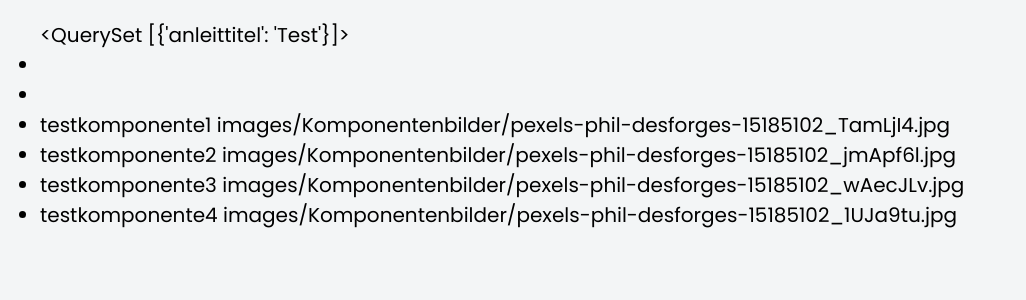
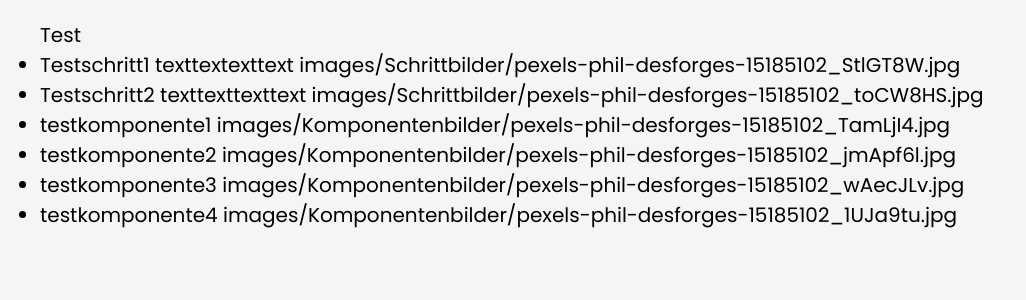
Before and after one commit to HurinThalions/SBSInstructionsproject, a Django app: page /SBSInstructionsproject/anleitungdurchgehen/1 in a window 1280 px wide. Shown: the part 96-396 px from the top of the page, without its empty margins (0-1026 px from the left). Run offline with Django 3.2, Linux system fonts and the light colour scheme; data comes from the database, SQL or seed files in the repository.

Commit message:
Anleitungstitel angepasst

```diff
--- a/SBSInstructions/templates/Anleitungdurchgehen.html
+++ b/SBSInstructions/templates/Anleitungdurchgehen.html
@@ -43,21 +43,17 @@
     </div>
 
 
-
     <div id="schritt-details">
 
         <ul>
-
             {{ anleitungstitel }}
-
-            {{ einzelschritt.schrittbenennung }}
-            {{ einzelschritt.beschreibung }}
-            {{ einzelschritt.schrittbild }}
 
             {% for einzelschritt in einzelschritte %}
                 <li data-index="{{ forloop.counter0 }}">
 
-
+                    {{ einzelschritt.schrittbenennung }}
+                    {{ einzelschritt.beschreibung }}
+                    {{ einzelschritt.schrittbild }}
 
                 </li>
             {% endfor %}
--- a/SBSInstructions/views.py
+++ b/SBSInstructions/views.py
@@ -75,7 +75,7 @@ class AnleitungdurchgehenDetailView(DetailView):
 
         # Kontextdaten setzen
         context['anleitungstitel'] = anleitungstitel
-        context = { 'anleitungstitel': Anleitung.objects.values('anleittitel'),
+        context = { 'anleitungstitel': Anleitung.objects.get(pk=self.kwargs['pk']).anleittitel,
                    'einzelschritte': list(Anleitungsschritt.objects.values('schrittbenennung', 'beschreibung', 'schrittbild')),
                    'komponenten': list(Komponente.objects.values('kompbeschreibung', 'kompbild'))}
 
```
